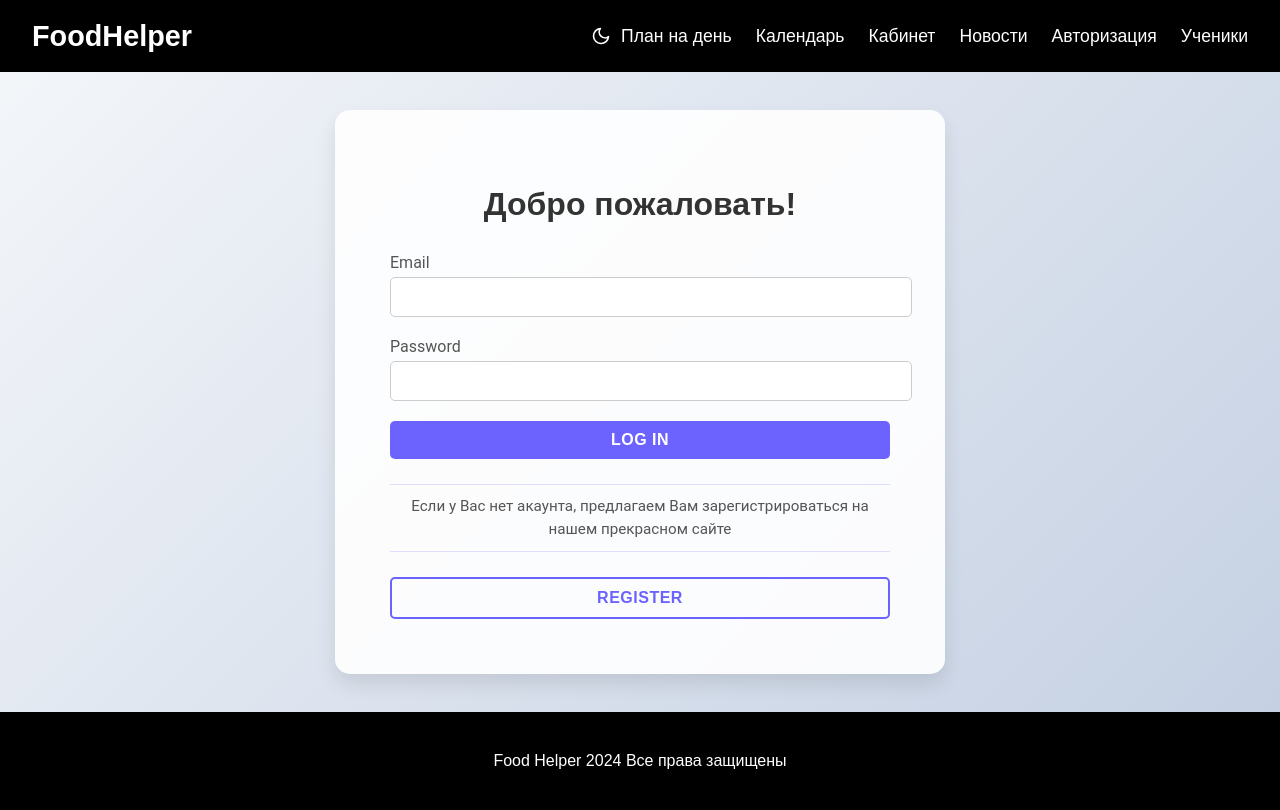
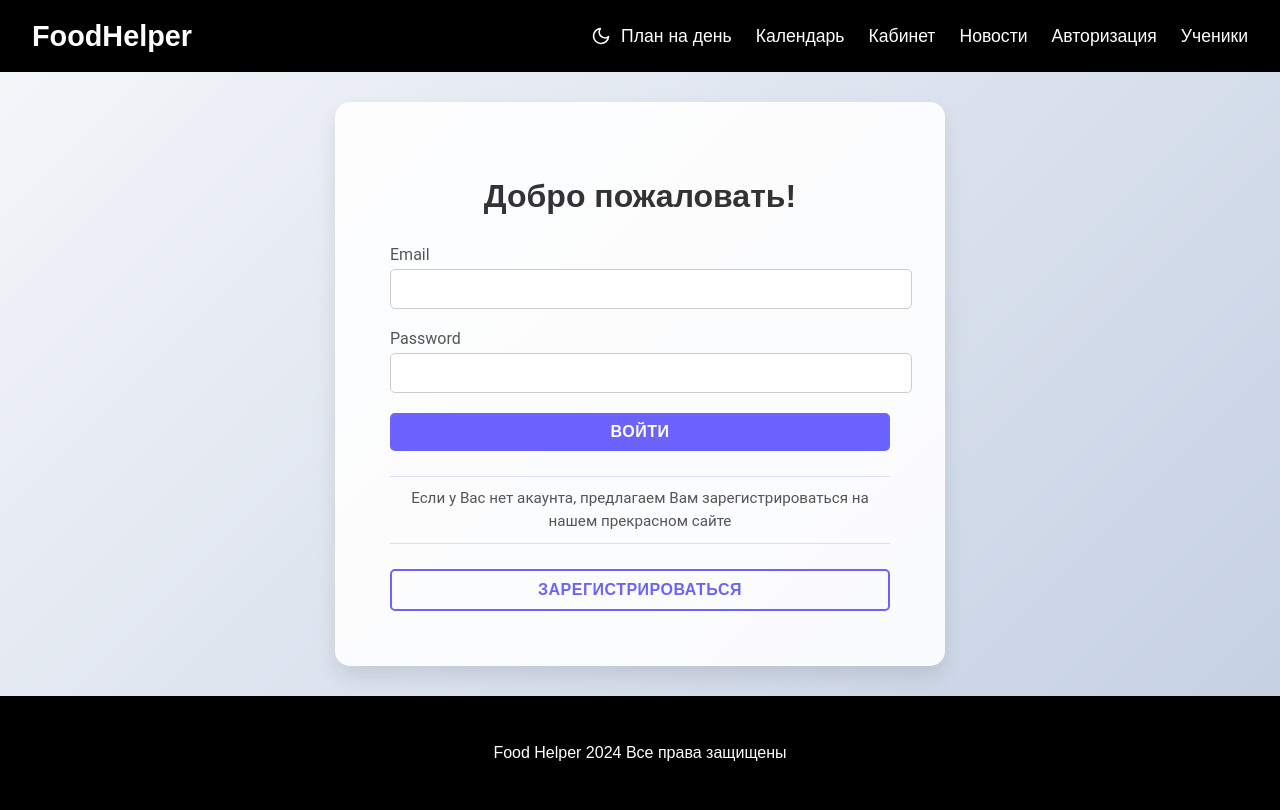
Before and after one commit to AmirHusnutdinov/Phystech.edu, a Flask app: page /authorization in a window 1280 px wide. Run offline with Flask 3, Linux system fonts and the light colour scheme.

Commit message:
Пофиксил вроде всю верстку,что должен был

```diff
--- a/static/assets/css/style_authorization.css
+++ b/static/assets/css/style_authorization.css
@@ -4,22 +4,23 @@ body {
 }
 
 .body_login {
-  margin-top: -10vh;
-  margin-bottom: -10vh;
+  margin-top: -11vh;
+  margin-bottom: -11vh;
   padding: 0;
   font-family: "Roboto", sans-serif;
   background: linear-gradient(135deg, rgb(245, 247, 250), rgb(195, 207, 226));
   display: flex;
   justify-content: center;
   align-items: center;
-  height: 100vh;
-  overflow: hidden;
+  min-height: 100vh;
+  width: 100%;
+  overflow: visible;
   perspective: 1000px;
-  position: relative;
 }
 
 /* Контейнер формы */
 .auth-container {
+  margin: 20px 0;
   background: rgba(255, 255, 255, 0.9);
   padding: 55px;
   border-radius: 15px;
--- a/static/assets/css/style_base.css
+++ b/static/assets/css/style_base.css
@@ -2,10 +2,17 @@
 body {
     margin: 0;
     font-family: Arial, sans-serif;
+    display: flex;
+    flex-direction: column;
+    min-height: 100vh;
+}
+
+main {
+    flex: 1;
+    position: relative;
 }
 
 /* Переключатель темы */
-
 .theme-toggle button {
   background: none;
   border: none;
@@ -148,18 +184,19 @@ body.dark-theme {
     color: rgb(0, 123, 255);
 }
 
+/* Футер */
+.footer {
+    background-color: black;
+  color: white;
+  text-align: center;
+  padding: 2rem 0;
+  position: relative;
+  z-index: 100;
+  margin-top: auto;
+  flex-shrink: 0;
+}
+
 .dark-theme .footer {
     background-color: rgb(31, 31, 31);
     color: rgb(224, 224, 224);
 }
-
-/* Стили для футера */
-.footer {
-    background-color: black;
-    color: white;
-    text-align: center;
-    padding: 3vh 0;
-    position: relative;
-    bottom: 0;
-    width: 100%;
-}
--- a/static/assets/css/style_students.css
+++ b/static/assets/css/style_students.css
@@ -28,6 +28,7 @@
 }
 
 body {
+  height: 100vh;
   font-family: "Poppins", sans-serif;
   background-color: var(--bg-primary);
   color: var(--text-primary);
--- a/templates/Base.html
+++ b/templates/Base.html
@@ -136,11 +77,11 @@
         });
     });
 </script>
-
+<main>
 {% block content %}
 <!-- Основное содержимое -->
 {% endblock %}
-
+</main>
 <footer class="footer">
     <p>Food Helper 2024 Все права защищены</p>
 </footer>
--- a/templates/Login/authorization.html
+++ b/templates/Login/authorization.html
@@ -23,13 +23,13 @@
                     <span style="color: red;">[{{ error }}]</span>
                     {% endfor %}
                 </div>
-                {{ form.submit(class="auth-button", value="Log in") }}
+                {{ form.submit(class="auth-button", value="Войти") }}
             </form>
 
             <div class="registration-text">Если у Вас нет акаунта, предлагаем Вам зарегистрироваться на нашем прекрасном сайте</div>
             <form method="POST" action="{{ url_for('show_registration_page')  }}">
                 {{ form_registration.hidden_tag() }}
-                {{ form_registration.submit(value="Register", class="register-button") }}
+                {{ form_registration.submit(value="Зарегистрироваться", class="register-button") }}
             </form>
         </div>
     </div>
```
Also changed, not shown: other parts of static/assets/css/style_base.css (+53 -24 lines), other parts of templates/Base.html (+0 -59 lines), static/assets/css/style_student.css (+61 -0 lines), templates/Trainer/student.html (+19 -10 lines).
